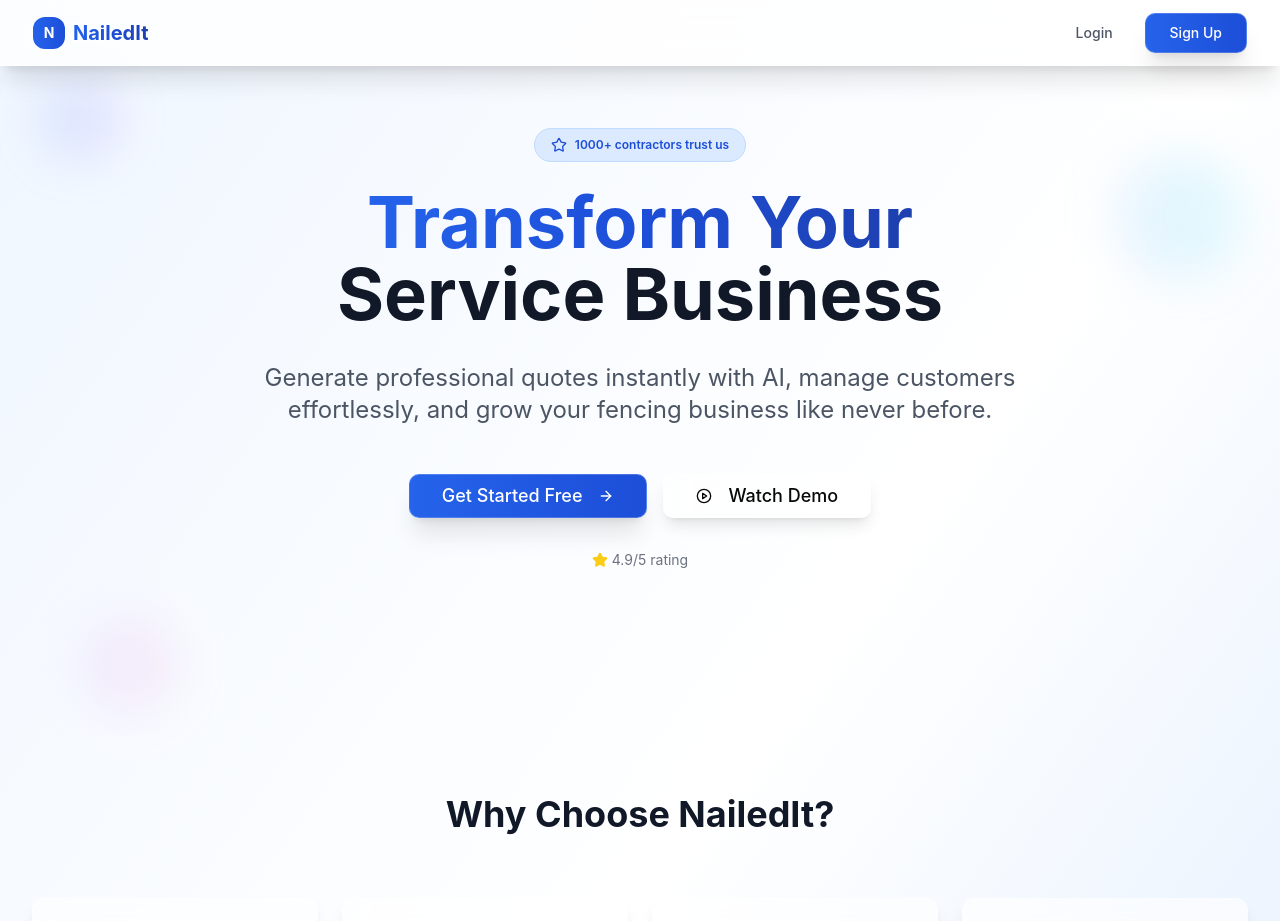
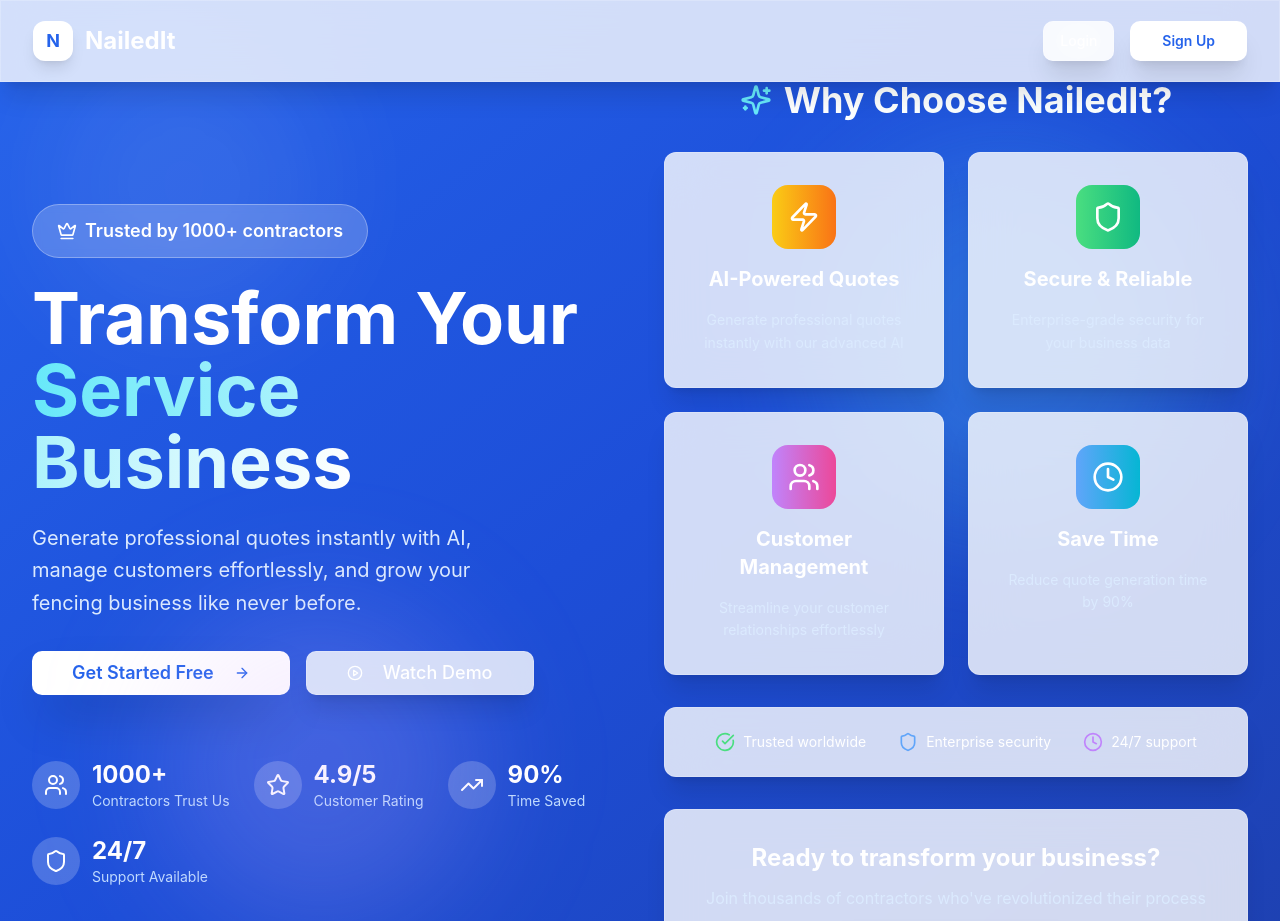
Before and after one commit to karthik-pv/nailed-it-quote-ai, a React (Vite) app: page / in a window 1280 px wide. Shown: the top 921 px of the page. Built offline with nearby package versions, Linux system fonts and the light colour scheme.

Commit message:
Refactor: Improve homepage UI and dashboard
Improve the homepage UI with better animations and a single-page layout. Ensure the "Create New Quote" button is visible in the dashboard.

```diff
--- a/src/pages/Index.tsx
+++ b/src/pages/Index.tsx
@@ -11,61 +11,81 @@ import {
   Users,
   Clock,
   CheckCircle,
-  PlayCircle
+  PlayCircle,
+  Crown,
+  Sparkles,
+  TrendingUp
 } from "lucide-react";
 import { useNavigate } from "react-router-dom";
 
 const Index = () => {
   const navigate = useNavigate();
   const [hoveredFeature, setHoveredFeature] = useState(null);
+  const [hoveredStat, setHoveredStat] = useState(null);
 
   const features = [
     {
       icon: Zap,
       title: "AI-Powered Quotes",
-      description: "Generate professional quotes instantly with our advanced AI"
+      description: "Generate professional quotes instantly with our advanced AI",
+      gradient: "from-yellow-400 to-orange-500"
     },
     {
       icon: Shield,
       title: "Secure & Reliable",
-      description: "Enterprise-grade security for your business data"
+      description: "Enterprise-grade security for your business data",
+      gradient: "from-green-400 to-emerald-500"
     },
     {
       icon: Users,
       title: "Customer Management",
-      description: "Streamline your customer relationships effortlessly"
+      description: "Streamline your customer relationships effortlessly",
+      gradient: "from-purple-400 to-pink-500"
     },
     {
       icon: Clock,
       title: "Save Time",
-      description: "Reduce quote generation time by 90%"
+      description: "Reduce quote generation time by 90%",
+      gradient: "from-blue-400 to-cyan-500"
     }
   ];
 
+  const stats = [
+    { number: "1000+", label: "Contractors Trust Us", icon: Users },
+    { number: "4.9/5", label: "Customer Rating", icon: Star },
+    { number: "90%", label: "Time Saved", icon: TrendingUp },
+    { number: "24/7", label: "Support Available", icon: Shield }
+  ];
+
   return (
-    <div className="min-h-screen bg-gradient-to-br from-blue-50 via-white to-blue-100">
+    <div className="min-h-screen bg-gradient-to-br from-blue-600 via-blue-700 to-blue-800 relative overflow-hidden">
+      {/* Animated Background Elements */}
+      <div className="absolute top-10 left-10 w-72 h-72 bg-white/10 rounded-full blur-3xl animate-pulse"></div>
+      <div className="absolute top-40 right-20 w-96 h-96 bg-cyan-300/20 rounded-full blur-3xl floating" style={{ animationDelay: '2s' }}></div>
+      <div className="absolute bottom-20 left-40 w-80 h-80 bg-purple-300/20 rounded-full blur-3xl floating" style={{ animationDelay: '4s' }}></div>
+
       {/* Navigation */}
       <nav className="fixed top-0 w-full z-50 glass border-b border-white/20">
-        <div className="max-w-7xl mx-auto px-4 sm:px-6 lg:px-8">
-          <div className="flex justify-between items-center h-16">
-            <div className="flex items-center space-x-2">
-              <div className="w-8 h-8 bg-gradient-to-r from-blue-600 to-blue-700 rounded-lg flex items-center justify-center">
-                <span className="text-white font-bold text-sm">N</span>
+        <div className="max-w-7xl mx-auto px-6 lg:px-8">
+          <div className="flex justify-between items-center h-20">
+            <div className="flex items-center space-x-3">
+              <div className="w-10 h-10 bg-white rounded-xl flex items-center justify-center shadow-lg">
+                <span className="text-blue-600 font-bold text-lg">N</span>
               </div>
-              <span className="text-xl font-bold gradient-text">NailedIt</span>
+              <span className="text-2xl font-bold text-white">NailedIt</span>
             </div>
 
             <div className="flex items-center space-x-4">
               <Button
                 variant="ghost"
                 onClick={() => navigate('/login')}
-                className="text-gray-600 hover:text-blue-600 hover:bg-white/50"
+                className="text-white hover:text-blue-100 hover:bg-white/10 border border-white/20 glass-button"
               >
                 Login
               </Button>
               <Button
                 onClick={() => navigate('/signup')}
-                className="bg-gradient-to-r from-blue-600 to-blue-700 hover:from-blue-700 hover:to-blue-800 text-white px-6 glass-button"
+                className="bg-white text-blue-600 hover:bg-blue-50 px-8 py-3 font-semibold shadow-xl hover:shadow-2xl hover:scale-105 transition-all duration-300"
               >
                 Sign Up
               </Button>
@@ -74,141 +94,146 @@ const Index = () => {
         </div>
       </nav>
 
-      {/* Hero Section */}
-      <section className="pt-32 pb-20 px-4 sm:px-6 lg:px-8">
-        <div className="max-w-7xl mx-auto">
-          <div className="text-center mb-16 animate-fade-in">
-            <Badge className="mb-6 bg-blue-100 text-blue-700 border-blue-200 px-4 py-2">
-              <Star className="w-4 h-4 mr-2" />
-              1000+ contractors trust us
+      {/* Main Content */}
+      <div className="pt-20 px-6 lg:px-8 grid grid-cols-1 lg:grid-cols-2 gap-12 max-w-7xl mx-auto items-center min-h-screen">
+
+        {/* Left Side - Hero Content */}
+        <div className="space-y-8 animate-fade-in">
+          <div className="space-y-6">
+            <Badge className="bg-white/20 text-white border-white/30 px-6 py-3 text-lg backdrop-blur-sm">
+              <Crown className="w-5 h-5 mr-2" />
+              Trusted by 1000+ contractors
             </Badge>
 
-            <h1 className="text-5xl sm:text-6xl lg:text-7xl font-bold mb-8">
-              <span className="gradient-text">Transform Your</span>
+            <h1 className="text-6xl lg:text-7xl font-bold text-white leading-tight">
+              Transform Your
               <br />
-              <span className="text-gray-900">Service Business</span>
+              <span className="bg-gradient-to-r from-cyan-300 to-white bg-clip-text text-transparent">
+                Service Business
+              </span>
             </h1>
 
-            <p className="text-xl sm:text-2xl text-gray-600 mb-12 max-w-3xl mx-auto leading-relaxed">
+            <p className="text-xl text-blue-100 leading-relaxed max-w-lg">
               Generate professional quotes instantly with AI, manage customers effortlessly,
               and grow your fencing business like never before.
             </p>
+          </div>
 
-            <div className="flex flex-col sm:flex-row items-center justify-center gap-4 mb-8">
+          <div className="flex flex-col sm:flex-row gap-4">
             <Button
               size="lg"
               onClick={() => navigate('/signup')}
-                className="bg-gradient-to-r from-blue-600 to-blue-700 hover:from-blue-700 hover:to-blue-800 text-white px-8 py-4 text-lg glass-button group"
+              className="bg-white text-blue-600 hover:bg-blue-50 px-10 py-4 text-lg font-semibold shadow-2xl hover:shadow-white/25 hover:scale-105 transition-all duration-300 group"
             >
               Get Started Free
-                <ArrowRight className="ml-2 w-5 h-5 group-hover:translate-x-1 transition-transform" />
+              <ArrowRight className="ml-3 w-6 h-6 group-hover:translate-x-1 transition-transform" />
             </Button>
 
             <Button
               size="lg"
               variant="outline"
-                className="glass-card hover:glass px-8 py-4 text-lg group"
+              className="border-2 border-white/30 text-white hover:bg-white/10 px-10 py-4 text-lg backdrop-blur-sm glass-button group"
             >
-                <PlayCircle className="mr-2 w-5 h-5" />
+              <PlayCircle className="mr-3 w-6 h-6" />
               Watch Demo
             </Button>
           </div>
 
-            <div className="flex items-center justify-center space-x-8 text-sm text-gray-500">
-              <div className="flex items-center">
-                <Star className="w-4 h-4 fill-yellow-400 text-yellow-400 mr-1" />
-                <span>4.9/5 rating</span>
+          {/* Stats Row */}
+          <div className="flex flex-wrap gap-6 pt-8">
+            {stats.map((stat, index) => (
+              <div
+                key={index}
+                className="flex items-center space-x-3 group cursor-pointer"
+                onMouseEnter={() => setHoveredStat(index)}
+                onMouseLeave={() => setHoveredStat(null)}
+              >
+                <div className={`w-12 h-12 rounded-full bg-white/20 flex items-center justify-center transition-all duration-300 ${
+                  hoveredStat === index ? 'scale-110 bg-white/30' : ''
+                }`}>
+                  <stat.icon className="w-6 h-6 text-white" />
+                </div>
+                <div>
+                  <div className="text-2xl font-bold text-white">{stat.number}</div>
+                  <div className="text-sm text-blue-200">{stat.label}</div>
                 </div>
               </div>
+            ))}
           </div>
         </div>
-      </section>
 
-      {/* Features Section */}
-      <section className="py-20 px-4 sm:px-6 lg:px-8">
-        <div className="max-w-7xl mx-auto">
-          <div className="text-center mb-16">
-            <h2 className="text-4xl font-bold text-gray-900 mb-4">
+        {/* Right Side - Features Grid */}
+        <div className="space-y-8 animate-slide-up" style={{ animationDelay: '0.3s' }}>
+          <div className="text-center mb-8">
+            <h2 className="text-4xl font-bold text-white mb-4 flex items-center justify-center">
+              <Sparkles className="w-8 h-8 mr-3 text-cyan-300" />
               Why Choose NailedIt?
             </h2>
           </div>
 
-          <div className="grid grid-cols-1 md:grid-cols-2 lg:grid-cols-4 gap-6">
+          <div className="grid grid-cols-1 sm:grid-cols-2 gap-6">
             {features.map((feature, index) => (
               <Card
                 key={index}
-                className="glass-card p-6 hover:glass transition-all duration-300 cursor-pointer group animate-slide-up"
-                style={{ animationDelay: `${index * 0.1}s` }}
+                className="glass p-8 hover:bg-white/20 transition-all duration-500 cursor-pointer group border-white/20 backdrop-blur-xl animate-slide-up"
+                style={{ animationDelay: `${0.5 + index * 0.1}s` }}
                 onMouseEnter={() => setHoveredFeature(index)}
                 onMouseLeave={() => setHoveredFeature(null)}
               >
-                <div className="flex flex-col items-center text-center">
-                  <div className={`w-12 h-12 rounded-xl bg-gradient-to-r from-blue-500 to-blue-600 flex items-center justify-center mb-4 transition-transform duration-300 ${
-                    hoveredFeature === index ? 'scale-110' : ''
+                <div className="text-center space-y-4">
+                  <div className={`w-16 h-16 rounded-2xl bg-gradient-to-r ${feature.gradient} flex items-center justify-center mx-auto transition-all duration-500 ${
+                    hoveredFeature === index ? 'scale-110 shadow-2xl' : ''
                   }`}>
-                    <feature.icon className="w-6 h-6 text-white" />
+                    <feature.icon className="w-8 h-8 text-white" />
                   </div>
-                  <h3 className="text-lg font-semibold text-gray-900 mb-2">
+                  <h3 className="text-xl font-bold text-white group-hover:text-cyan-200 transition-colors">
                     {feature.title}
                   </h3>
-                  <p className="text-gray-600 text-sm">
+                  <p className="text-blue-100 text-sm leading-relaxed">
                     {feature.description}
                   </p>
                 </div>
               </Card>
             ))}
           </div>
+
+          {/* Trust Indicators */}
+          <Card className="glass p-6 text-center border-white/20 backdrop-blur-xl">
+            <div className="flex flex-col sm:flex-row items-center justify-center space-y-4 sm:space-y-0 sm:space-x-8 text-white">
+              <div className="flex items-center space-x-2">
+                <CheckCircle className="w-5 h-5 text-green-400" />
+                <span className="text-sm">Trusted worldwide</span>
               </div>
-      </section>
-
-      {/* Trust Section */}
-      <section className="py-16 px-4 sm:px-6 lg:px-8">
-        <div className="max-w-4xl mx-auto">
-          <Card className="glass p-8 text-center">
-            <div className="flex flex-col sm:flex-row items-center justify-center space-y-4 sm:space-y-0 sm:space-x-8 text-sm text-gray-600">
-              <div className="flex items-center">
-                <CheckCircle className="w-4 h-4 text-green-500 mr-2" />
-                Trusted by service professionals worldwide
+              <div className="flex items-center space-x-2">
+                <Shield className="w-5 h-5 text-blue-400" />
+                <span className="text-sm">Enterprise security</span>
               </div>
-              <div className="flex items-center">
-                <Shield className="w-4 h-4 text-blue-500 mr-2" />
-                Enterprise-grade security
-              </div>
-              <div className="flex items-center">
-                <Clock className="w-4 h-4 text-purple-500 mr-2" />
-                24/7 support
+              <div className="flex items-center space-x-2">
+                <Clock className="w-5 h-5 text-purple-400" />
+                <span className="text-sm">24/7 support</span>
               </div>
             </div>
           </Card>
-        </div>
-      </section>
 
           {/* CTA Section */}
-      <section className="py-20 px-4 sm:px-6 lg:px-8">
-        <div className="max-w-4xl mx-auto text-center">
-          <Card className="glass p-12">
-            <h2 className="text-3xl font-bold text-gray-900 mb-4">
+          <Card className="glass p-8 text-center border-white/20 backdrop-blur-xl">
+            <h3 className="text-2xl font-bold text-white mb-3">
               Ready to transform your business?
-            </h2>
-            <p className="text-lg text-gray-600 mb-8">
-              Join thousands of contractors who've revolutionized their quoting process
+            </h3>
+            <p className="text-blue-100 mb-6">
+              Join thousands of contractors who've revolutionized their process
             </p>
             <Button
               size="lg"
               onClick={() => navigate('/signup')}
-              className="bg-gradient-to-r from-blue-600 to-blue-700 hover:from-blue-700 hover:to-blue-800 text-white px-8 py-4 text-lg glass-button group"
+              className="bg-gradient-to-r from-cyan-400 to-blue-500 hover:from-cyan-300 hover:to-blue-400 text-white px-10 py-4 text-lg font-semibold shadow-2xl hover:scale-105 transition-all duration-300 group"
             >
               Start Your Free Trial
-              <ArrowRight className="ml-2 w-5 h-5 group-hover:translate-x-1 transition-transform" />
+              <ArrowRight className="ml-3 w-6 h-6 group-hover:translate-x-1 transition-transform" />
             </Button>
           </Card>
         </div>
-      </section>
-
-      {/* Floating Elements */}
-      <div className="fixed top-20 left-10 w-20 h-20 bg-gradient-to-r from-blue-400/20 to-purple-400/20 rounded-full blur-xl floating" style={{ animationDelay: '0s' }}></div>
-      <div className="fixed top-40 right-10 w-32 h-32 bg-gradient-to-r from-blue-300/20 to-cyan-300/20 rounded-full blur-xl floating" style={{ animationDelay: '2s' }}></div>
-      <div className="fixed bottom-20 left-20 w-24 h-24 bg-gradient-to-r from-purple-300/20 to-pink-300/20 rounded-full blur-xl floating" style={{ animationDelay: '4s' }}></div>
+      </div>
     </div>
   );
 };
```
Also changed, not shown: src/pages/Dashboard.tsx (+17 -17 lines). Lines whose indentation alone changed are shown as unchanged.
